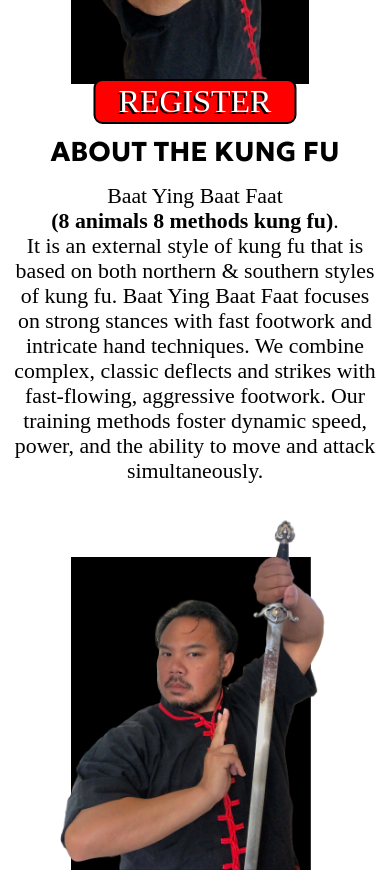
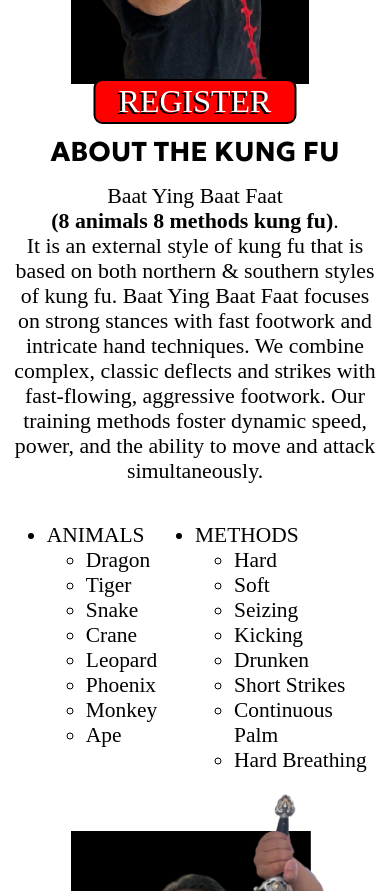
Before and after one commit to coolguy206/olm-after-school-kung-fu-club, a website: page index.html in a window 390 px wide. Shown: the part 680-1571 px from the top of the page. Drawn offline with Linux system fonts and the light colour scheme; a web font is replaced by a local one.

Commit message:
added 8 animals 8 methods and adjusted css master

```diff
--- a/index.html
+++ b/index.html
@@ -75,6 +75,35 @@
                             deflects and strikes with fast-flowing, aggressive footwork. Our training methods foster
                             dynamic speed, power, and the ability to move and attack simultaneously.
                         </p>
+
+                        <ul>
+                            <li> ANIMALS
+                                <ul>
+                                    <li>Dragon</li>
+                                    <li>Tiger</li>
+                                    <li>Snake</li>
+                                    <li>Crane</li>
+                                    <li>Leopard</li>
+                                    <li>Phoenix</li>
+                                    <li>Monkey</li>
+                                    <li>Ape</li>
+                                </ul>
+                            </li>
+
+                            <li>METHODS
+                                <ul>
+                                    <li>Hard</li>
+                                    <li>Soft</li>
+                                    <li>Seizing</li>
+                                    <li>Kicking</li>
+                                    <li>Drunken</li>
+                                    <li>Short Strikes</li>
+                                    <li>Continuous Palm</li>
+                                    <li>Hard Breathing</li>
+                                </ul>
+                            </li>
+                        </ul>
+
                     </article>
                 </div>
             </section>
@@ -171,7 +200,9 @@
 
             <section id="register">
                 <i class="fa fa-4x fa-times-circle-o" aria-hidden="true"></i>
-                <iframe src="https://docs.google.com/forms/d/e/1FAIpQLScQoc7C8Hu4AtaIhQdaS_6FS1qHO1aGZ1Iun9BfnC5ArMiuEA/viewform?embedded=true" frameborder="0" marginheight="0" marginwidth="0">Loading…</iframe>
+                <iframe
+                    src="https://docs.google.com/forms/d/e/1FAIpQLScQoc7C8Hu4AtaIhQdaS_6FS1qHO1aGZ1Iun9BfnC5ArMiuEA/viewform?embedded=true"
+                    frameborder="0" marginheight="0" marginwidth="0">Loading…</iframe>
             </section>
 
         </main>
--- a/less/styles.less
+++ b/less/styles.less
@@ -282,6 +282,7 @@ a {
             display: flex;
             column-gap: 40px;
             transition: all 1s;
+            align-items: center;
 
             figure {
                 figcaption {
@@ -400,17 +401,17 @@ a {
 
                     article {
                         @media screen and (max-width: 430px) {
-                            position: relative;
-                            top: 0;
-                            left: 0;
-                            transform: translate(0);
+                            // position: relative;
+                            // top: 0;
+                            // left: 0;
+                            // transform: translate(0);
                         }
 
-                        position: absolute;
-                        top: 50%;
-                        left: 50%;
-                        transform: translate(-50%, -50%);
-                        width: 100%;
+                        // position: absolute;
+                        // top: 50%;
+                        // left: 50%;
+                        // transform: translate(-50%, -50%);
+                        // width: 100%;
 
                         h2 {
                             &:after {
@@ -422,6 +423,30 @@ a {
                                 width: 48px;
                                 height: 129px;
                                 background-image: url('../imgs/kung-fu-character-1.png');
+                            }
+                        }
+
+                        ul {
+                            @media screen and (max-width: 430px) {
+                                column-gap: 0;
+                                margin: 10vw 0 0;
+                            }
+
+                            display: flex;
+                            flex-wrap: wrap;
+                            column-gap: 40px;
+                            justify-content: center;
+                            width: 100%;
+
+                            li {
+                                flex-basis: 40%;
+
+                                ul {
+                                    @media screen and (max-width: 430px) {
+                                        margin: 0 0 0 10vw;
+                                    }
+                                    display: block;
+                                }
                             }
                         }
                     }
@@ -497,17 +522,17 @@ a {
 
                     article {
                         @media screen and (max-width: 430px) {
-                            position: relative;
-                            top: 0;
-                            left: 0;
-                            transform: translate(0);
+                            // position: relative;
+                            // top: 0;
+                            // left: 0;
+                            // transform: translate(0);
                         }
 
-                        position: absolute;
-                        top: 50%;
-                        left: 50%;
-                        transform: translate(-50%, -50%);
-                        width: 100%;
+                        // position: absolute;
+                        // top: 50%;
+                        // left: 50%;
+                        // transform: translate(-50%, -50%);
+                        // width: 100%;
 
                         h2 {
                             &:after {
@@ -556,6 +581,7 @@ a {
             &#faqs {
                 flex-wrap: wrap;
                 justify-content: center;
+                align-items: start;
 
                 h2 {
                     @media screen and (max-width: 1728px) {
```
Also changed, not shown: css/styles.css, 1 other file.
